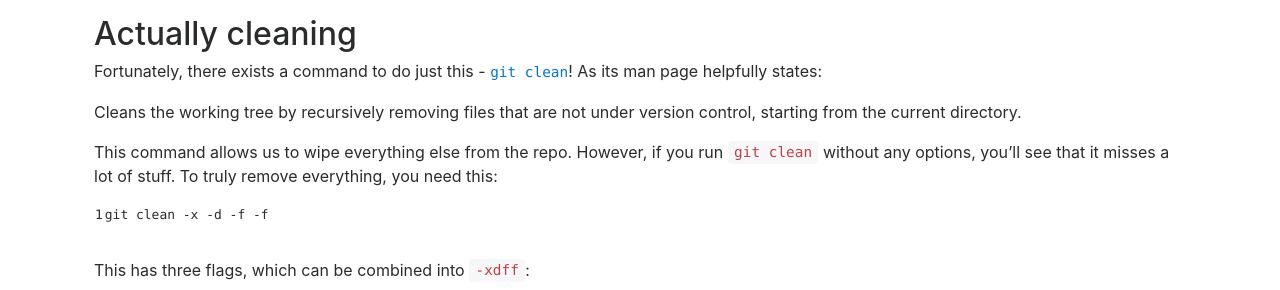
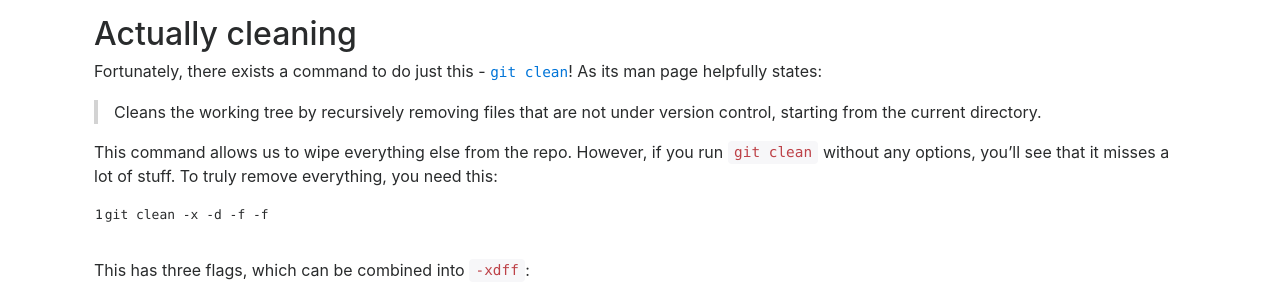
Before and after one commit to ralismark/ralismark.github.io, a Jekyll site: the page built from _posts/2017-12-19-git-ep-cleanup.md, in a window 1280 px wide. Shown: the part 655-945 px from the top of the page. Built offline with Jekyll 4.4.1, drawn with Linux system fonts in a browser that asks for light colours; nearby versions of some CDN libraries.

Commit message:
Style blockquotes

```diff
--- a/_sass/_post.scss
+++ b/_sass/_post.scss
@@ -10,3 +10,10 @@
 	color: #fff;
 	border-radius: 1em;
 }
+
+#content {
+	blockquote {
+		padding-left: 1em;
+		border-left: 4px solid lightgrey;
+	}
+}
```
